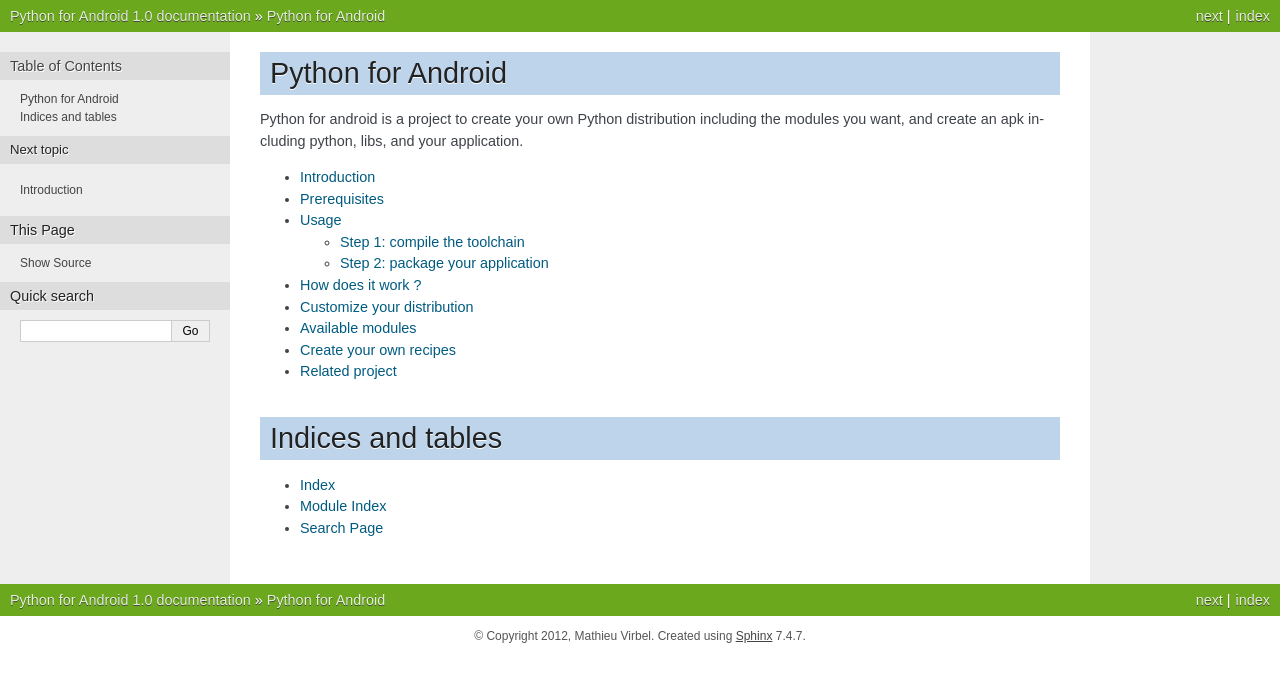
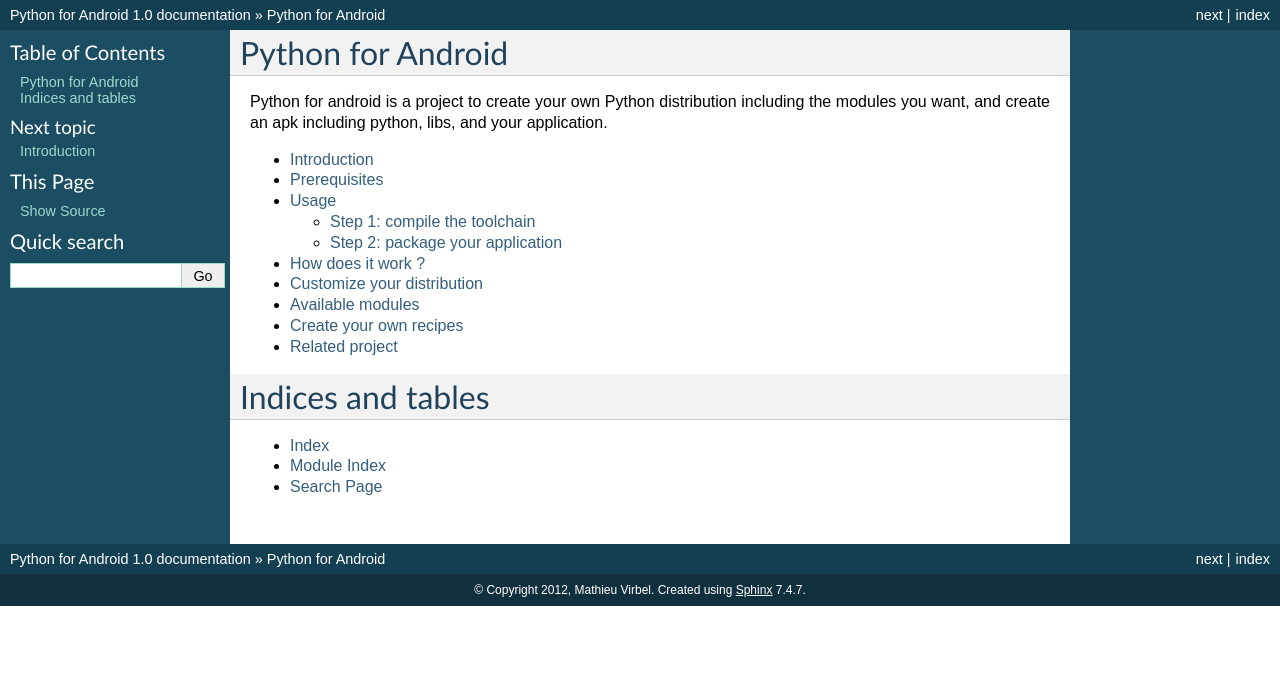
Before and after one commit to NeymarJohn/python-with-android, a Sphinx documentation site: the page built from docs/source/index.rst, in a window 1280 px wide. Shown: the top 682 px of the page. Built offline with Sphinx 7.4.7, drawn with Linux system fonts in a browser that asks for light colours.

Commit message:
try to fix theme

```diff
--- a/docs/source/conf.py
+++ b/docs/source/conf.py
@@ -91,11 +91,7 @@
 
 # The theme to use for HTML and HTML Help pages.  See the documentation for
 # a list of builtin themes.
-on_rtd = os.environ.get('READTHEDOCS', None) == 'True'
-if on_rtd:
-    html_theme = 'default'
-else:
-    html_theme = 'nature'
+html_theme = 'default'
 
 # Theme options are theme-specific and customize the look and feel of a theme
 # further.  For a list of options available for each theme, see the
```
